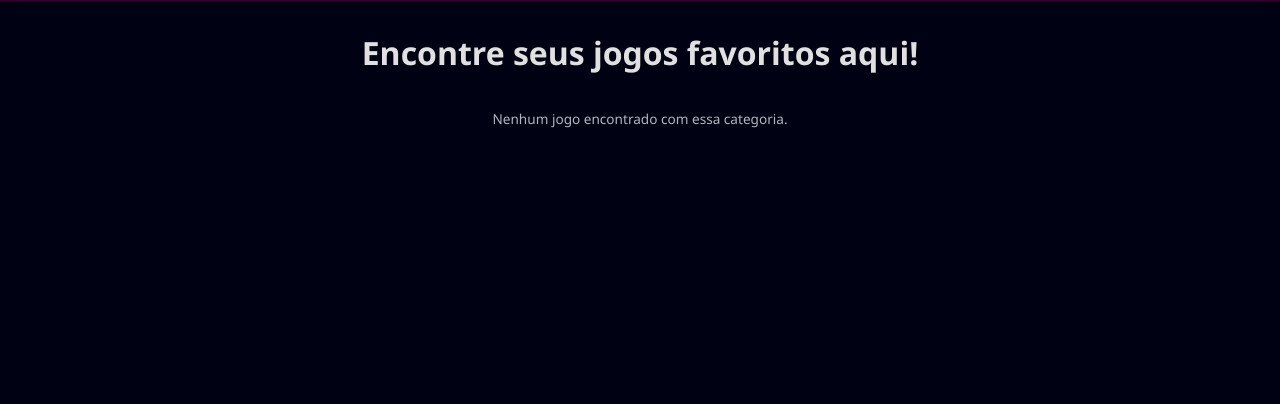
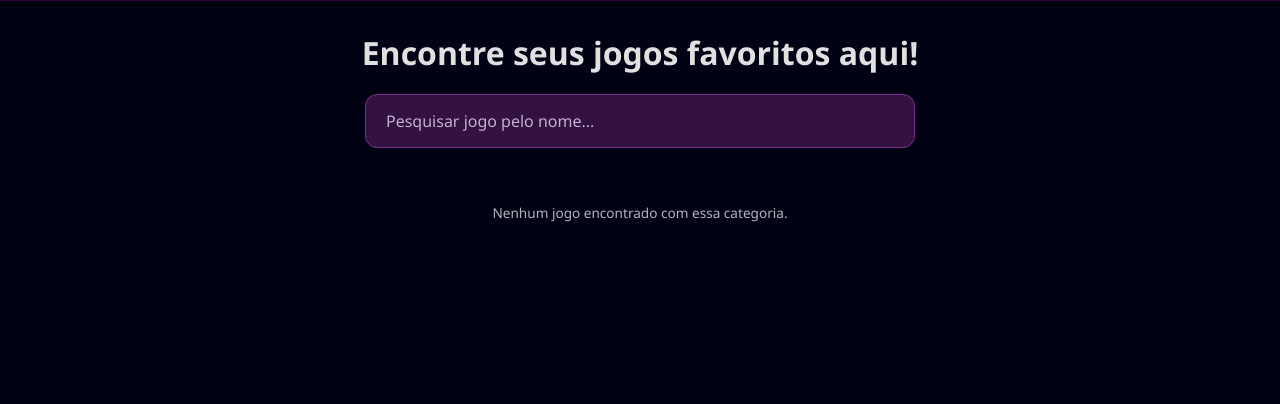
Before and after one commit to LcsOliveira7/BibliotecaJogos, a Node project: template Main/views/explorar.ejs in a window 1280 px wide. Shown: the part 154-558 px from the top of the page. Run offline with Node 20 templates, Linux system fonts and the light colour scheme; the template is opened without the code that fills it, so the values that code supplies are empty.

Commit message:
Correção Final

```diff
--- a/Main/app.js
+++ b/Main/app.js
@@ -930,11 +930,6 @@ app.post("/cadastrar", async (req, res) => {
             );
         }
 
-        if (erro.code === "ER_DUP_ENTRY") {
-            return res.status(409).send(
-                "Nome ou e-mail já cadastrado."
-            );
-        }
         // Verifica se o e-mail já existe nas duas tabelas
         const usuarios = await db.query(
             "SELECT usuarioID FROM usuarios WHERE usuarioEmail = ?",
@@ -965,6 +960,10 @@ app.post("/cadastrar", async (req, res) => {
         res.redirect("/entrar");
 
     } catch (erro) {
+        if (erro.code === "ER_DUP_ENTRY") {
+            return res.status(409).send("Nome ou e-mail já cadastrado.");
+        }
+
         console.log("Erro ao cadastrar:", erro.message);
         res.status(500).send("Erro ao cadastrar usuário.");
     }
@@ -1234,11 +1233,7 @@ app.post("/cadastro-admin", async (req, res) => {
         const email = (req.body.email || "").trim().toLowerCase();
         const senha = req.body.senha || "";
         const codigo = req.body.codigoConvite || "";
-        if (erro.code === "ER_DUP_ENTRY") {
-            return res.status(409).send(
-                "Nome ou e-mail já cadastrado."
-            );
-        }
+
         // Verifica o código de convite
         if (!verificarCodigoConvite(codigo)) {
             return res.status(403).send("Código de convite inválido.");
@@ -1279,6 +1274,10 @@ app.post("/cadastro-admin", async (req, res) => {
         res.redirect("/entrar");
 
     } catch (erro) {
+        if (erro.code === "ER_DUP_ENTRY") {
+            return res.status(409).send("Nome ou e-mail já cadastrado.");
+        }
+
         console.log("Erro ao cadastrar administrador:", erro.message);
         res.status(500).send("Erro ao cadastrar administrador.");
     }
--- a/Main/public/css/style.css
+++ b/Main/public/css/style.css
@@ -1014,3 +1014,30 @@ footer p {
 .linha-jogo-admin {
     flex-wrap: wrap;
 }
+.area-busca-jogos {
+    display: flex;
+    justify-content: center;
+    margin: 20px auto 30px;
+    padding: 0 20px;
+}
+
+#busca-jogos {
+    width: 100%;
+    max-width: 550px;
+    padding: 15px 20px;
+    border-radius: 12px;
+    border: 1px solid rgb(120, 45, 135);
+    background-color: rgb(51, 17, 65);
+    color: white;
+    font-size: 16px;
+    font-family: inherit;
+}
+
+#busca-jogos::placeholder {
+    color: rgb(195, 175, 205);
+}
+
+#busca-jogos:focus {
+    outline: none;
+    border-color: rgb(185, 90, 200);
+}
--- a/Main/views/explorar.ejs
+++ b/Main/views/explorar.ejs
@@ -14,11 +14,14 @@
 
             <main>
                 <h1 class="h1-explorar">Encontre seus jogos favoritos aqui!</h1>
-
+                <div class="area-busca-jogos">
+                    <input type="search" id="busca-jogos" placeholder="Pesquisar jogo pelo nome..."
+                        aria-label="Pesquisar jogo pelo nome">
+                </div>
                 <div class="jogos-body">
                     <% if (typeof jogos !=='undefined' && jogos.length> 0) { %>
                         <% jogos.forEach(function(jogo) { %>
-                            <a href="/jogo/<%= jogo.id %>" class="link-jogo">
+                            <a href="/jogo/<%= jogo.id %>" class="link-jogo" data-nome="<%= jogo.nome %>">
                                 <div class="capa-jogo">
                                     <div class="capa-titulo">
                                         <%= jogo.nome %>
@@ -41,6 +44,21 @@
             </main>
 
             <%- include('partials/footer') %>
+
+                <script>
+                    const busca = document.getElementById("busca-jogos");
+                    const jogos = document.querySelectorAll(".link-jogo");
+
+                    busca.addEventListener("input", function () {
+                        const texto = busca.value.trim().toLocaleLowerCase("pt-BR");
+
+                        jogos.forEach(jogo => {
+                            const nome = jogo.dataset.nome.toLocaleLowerCase("pt-BR");
+
+                            jogo.style.display = nome.includes(texto) ? "" : "none";
+                        });
+                    });
+                </script>
 </body>
 
 </html>
```
